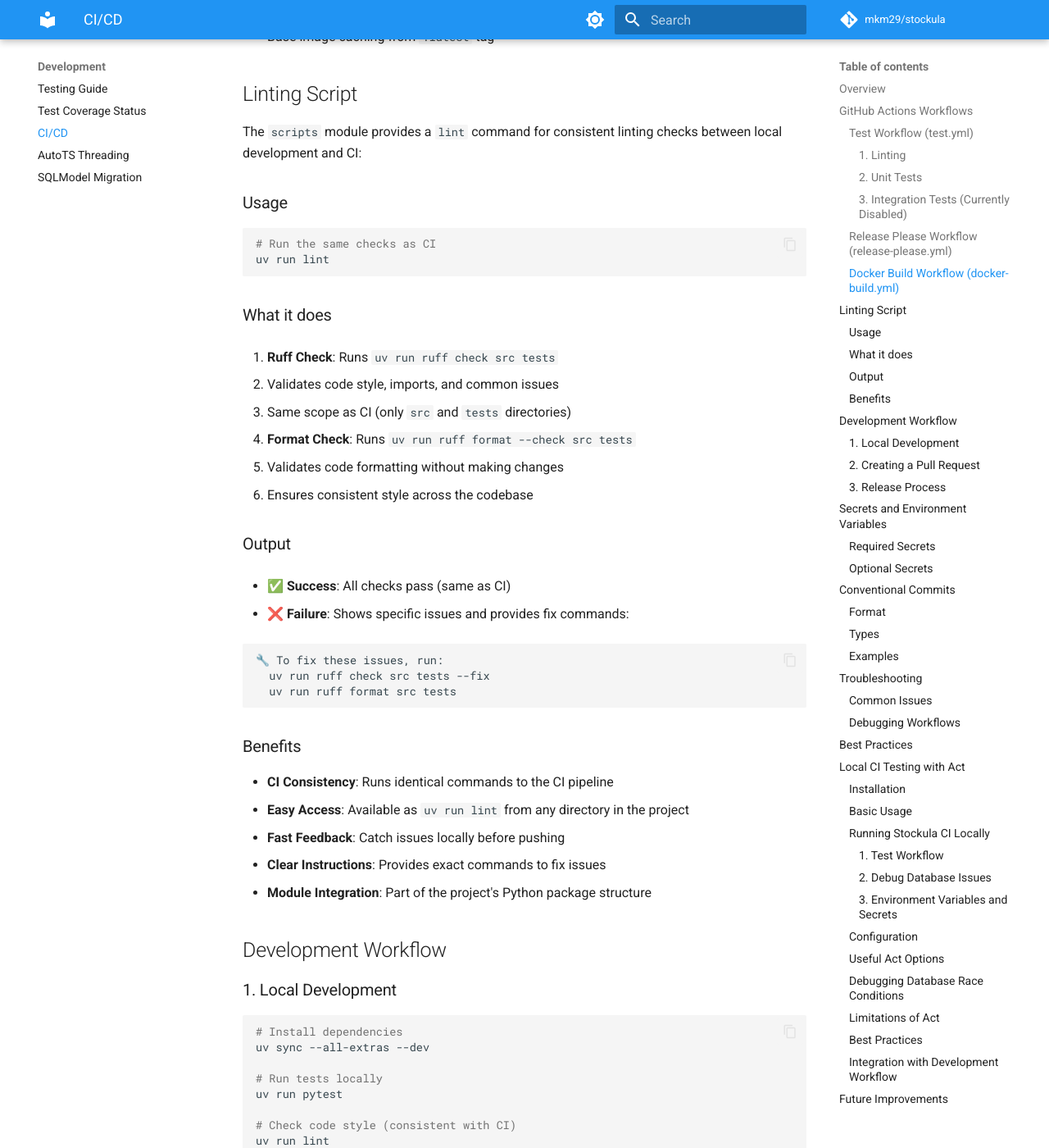
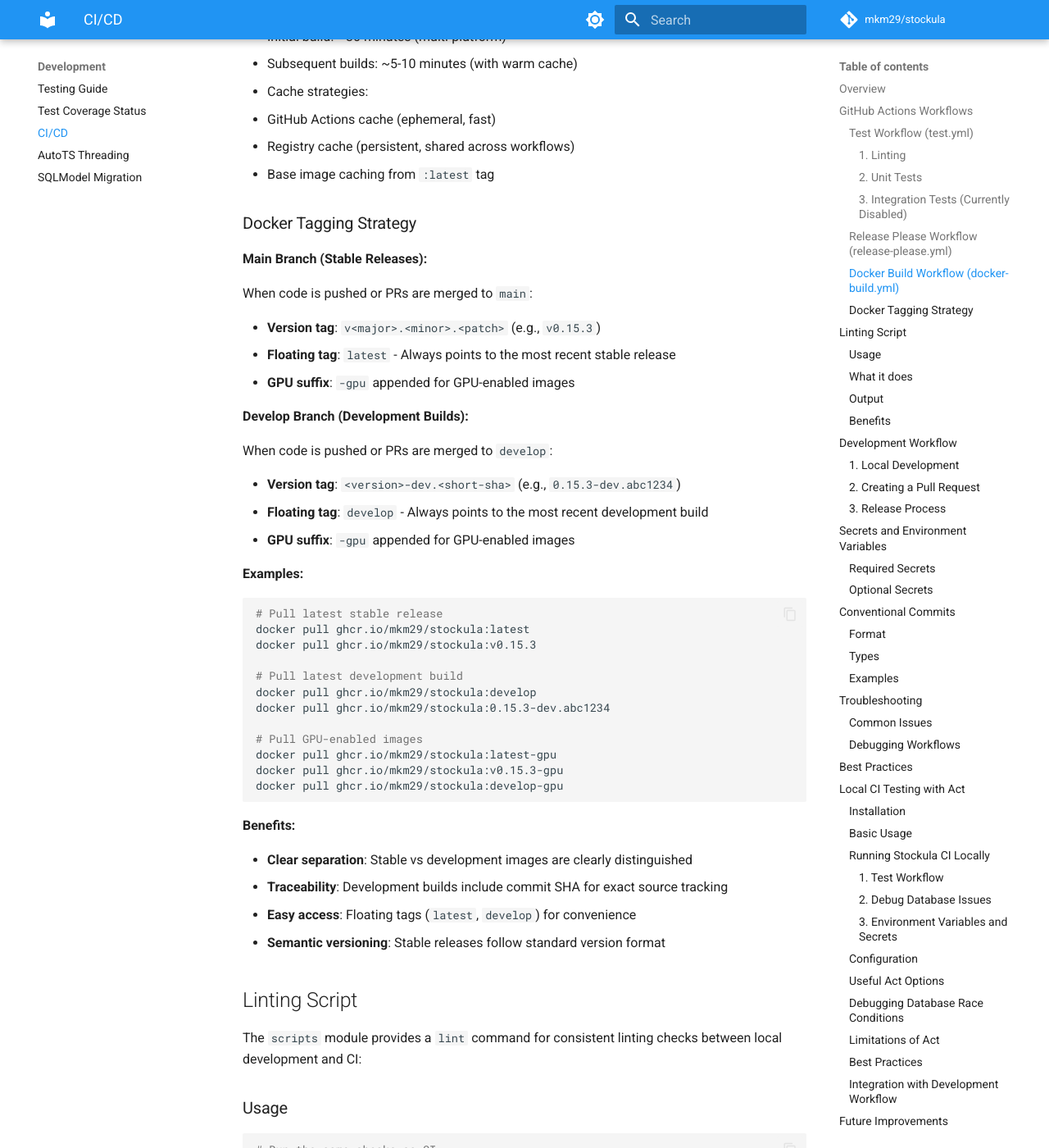
Before and after one commit to mkm29/stockula, an MkDocs documentation site: the page built from docs/development/ci-cd.md, in a window 1280 px wide and 1400 px high, scrolled down 3093 px. Shown: the whole window at 82% size. Built offline with MkDocs 1.6.1 and Material for MkDocs 9.7.7, drawn with Linux system fonts in a browser that asks for light colours; comment, search, counter and statistics services are not loaded; some of the changed text lies outside the part shown.

Commit message:
fix: update Docker build workflow to improve version tagging and trigger conditions

````diff
--- a/docs/development/ci-cd.md
+++ b/docs/development/ci-cd.md
@@ -74,19 +74,24 @@
 
 **Triggers:**
 
-- Push of version tags (`v*`)
+- Push to `main` or `develop` branches
+- Pull requests merged to `main` or `develop`
+- GitHub releases
 - Manual workflow dispatch (for testing)
 
 **Features:**
 
 - Multi-platform builds using buildx
-- Platforms: `linux/amd64`, `linux/arm64/v8`
+- Platforms: `linux/amd64`, `linux/arm64` (standard image), `linux/amd64` only (GPU image)
 - Publishes to GitHub Container Registry (ghcr.io)
-- Builds single image with CLI target (includes production + interactive tools)
-- Automatic tagging:
-  - Version tags: `v0.4.1`, `0.4.1`, `0.4`
-  - Latest tag: `latest`
-  - Branch/PR specific tags
+- Two image variants:
+  - **Standard CLI**: Full-featured CLI without GPU support
+  - **GPU CLI**: CUDA-enabled image with PyTorch GPU acceleration (~8-10GB optimized)
+- Automatic tagging based on branch:
+  - **Main branch**: `v<major>.<minor>.<patch>` + `latest` floating tag
+  - **Develop branch**: `<version>-dev.<short-sha>` + `develop` floating tag
+  - **Releases**: Uses release tag (e.g., `v0.15.3`)
+  - **Release candidates**: Additional `rc` floating tag
 
 **Optimizations:**
 
@@ -107,6 +112,48 @@
   - GitHub Actions cache (ephemeral, fast)
   - Registry cache (persistent, shared across workflows)
   - Base image caching from `:latest` tag
+
+### Docker Tagging Strategy
+
+**Main Branch (Stable Releases):**
+
+When code is pushed or PRs are merged to `main`:
+
+- **Version tag**: `v<major>.<minor>.<patch>` (e.g., `v0.15.3`)
+- **Floating tag**: `latest` - Always points to the most recent stable release
+- **GPU suffix**: `-gpu` appended for GPU-enabled images
+
+**Develop Branch (Development Builds):**
+
+When code is pushed or PRs are merged to `develop`:
+
+- **Version tag**: `<version>-dev.<short-sha>` (e.g., `0.15.3-dev.abc1234`)
+- **Floating tag**: `develop` - Always points to the most recent development build
+- **GPU suffix**: `-gpu` appended for GPU-enabled images
+
+**Examples:**
+
+```bash
+# Pull latest stable release
+docker pull ghcr.io/mkm29/stockula:latest
+docker pull ghcr.io/mkm29/stockula:v0.15.3
+
+# Pull latest development build
+docker pull ghcr.io/mkm29/stockula:develop
+docker pull ghcr.io/mkm29/stockula:0.15.3-dev.abc1234
+
+# Pull GPU-enabled images
+docker pull ghcr.io/mkm29/stockula:latest-gpu
+docker pull ghcr.io/mkm29/stockula:v0.15.3-gpu
+docker pull ghcr.io/mkm29/stockula:develop-gpu
+```
+
+**Benefits:**
+
+- **Clear separation**: Stable vs development images are clearly distinguished
+- **Traceability**: Development builds include commit SHA for exact source tracking
+- **Easy access**: Floating tags (`latest`, `develop`) for convenience
+- **Semantic versioning**: Stable releases follow standard version format
 
 ## Linting Script
 
@@ -176,7 +223,13 @@
 
 ### 2. Creating a Pull Request
 
-1. Create feature branch: `git checkout -b feat/my-feature`
+1. Create feature branch from `develop`:
+
+   ```bash
+   git checkout develop
+   git pull origin develop
+   git checkout -b feat/my-feature
+   ```
 
 1. Make changes following Conventional Commits:
 
@@ -186,18 +239,40 @@
    git commit -m "chore: update dependencies"
    ```
 
-1. Push branch and create PR
+1. Push branch and create PR to `develop` branch
 
 1. CI will automatically run tests and linting
 
+1. After PR is merged to `develop`:
+
+   - Docker images are automatically built with `-dev` tags
+   - Images are available at `ghcr.io/mkm29/stockula:develop`
+
 ### 3. Release Process
 
-1. **Automatic PR Creation**: Release Please monitors `main` and creates release PRs
-1. **Review Release PR**: Check CHANGELOG.md and version bump
+1. **Development Phase**:
+
+   - All feature branches merge to `develop`
+   - Docker images built with `-dev` tags for testing
+   - Development images available at `ghcr.io/mkm29/stockula:develop`
+
+1. **Release Preparation**:
+
+   - Create PR from `develop` to `main` when ready for release
+   - Review all changes accumulated in `develop`
+   - Ensure all tests pass
+
+1. **Release Please Integration**:
+
+   - Release Please monitors `main` and creates release PRs
+   - Review Release PR: Check CHANGELOG.md and version bump
+
 1. **Merge Release PR**: Triggers:
+
    - GitHub release creation
    - PyPI package publishing
-   - Docker image building
+   - Docker images with stable version tags
+   - Images tagged as `latest` and version-specific tags
 
 ## Secrets and Environment Variables
 
````
Also changed, not shown: 1 other file.
